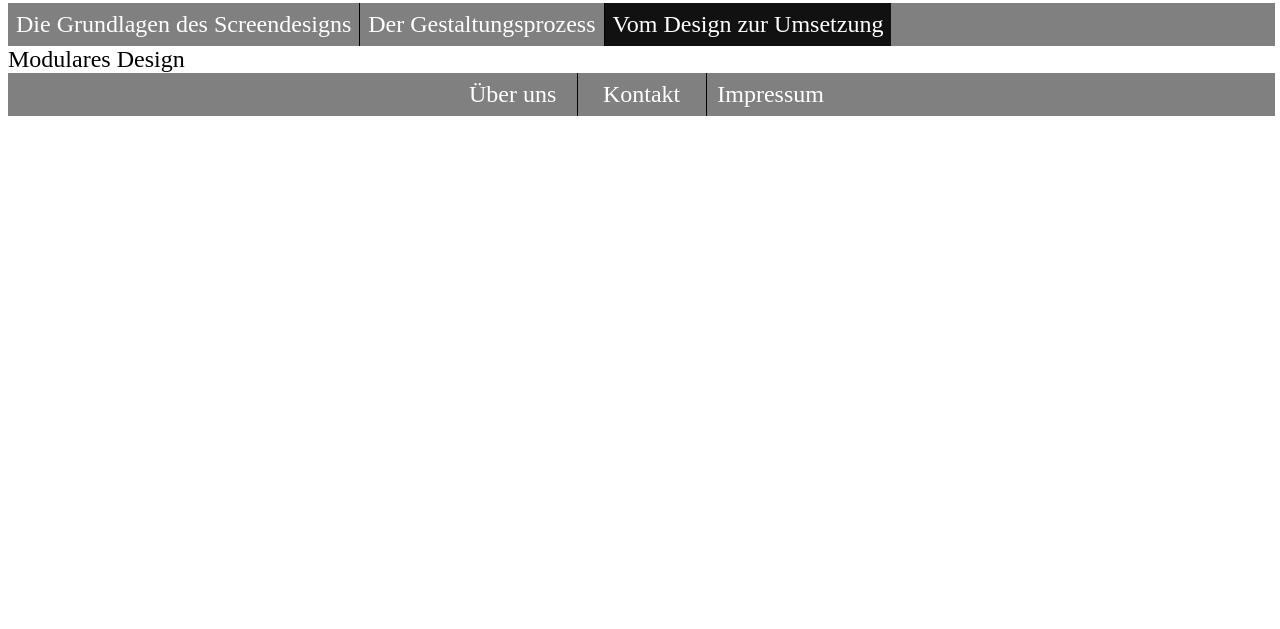
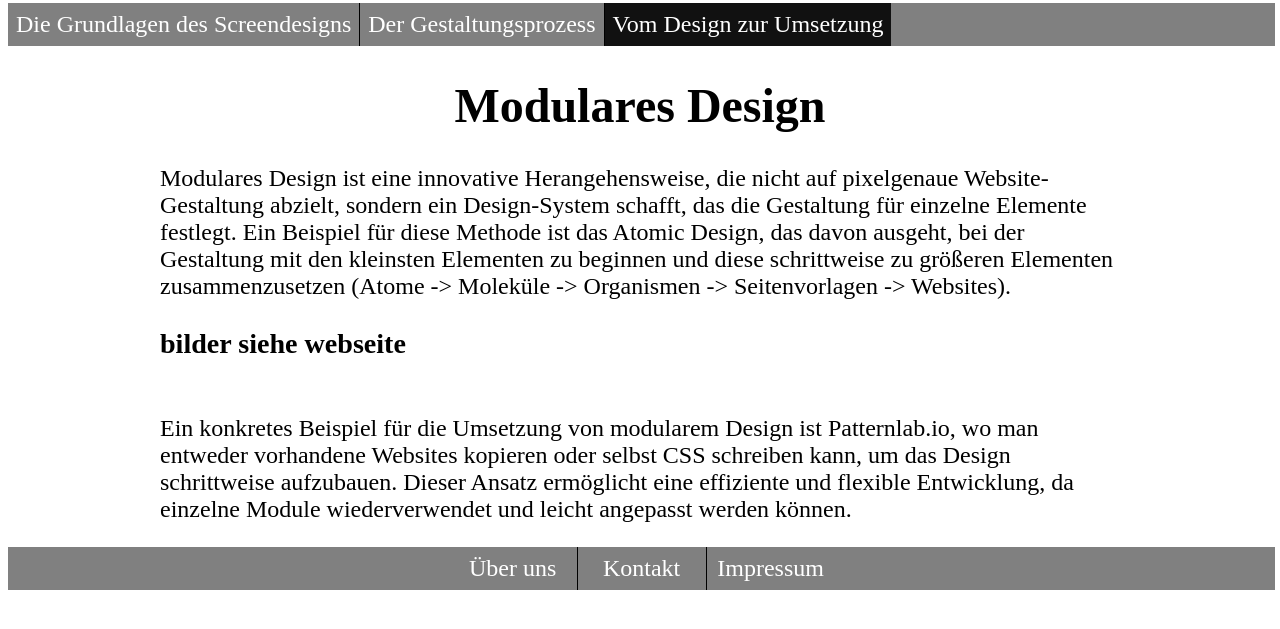
Before and after one commit to Skzter/public_html, a plain HTML site: page DesignZuUmsetzung/ModularesDesign.html in a window 1280 px wide. Shown: the part 95-724 px from the top of the page. Drawn offline with Linux system fonts and the light colour scheme.

Commit message:
content komplett eingefügt

```diff
--- a/DesignZuUmsetzung/ModularesDesign.html
+++ b/DesignZuUmsetzung/ModularesDesign.html
@@ -43,7 +43,22 @@
 		</nav>
 
 		<main>
-			Modulares Design
+			<h1>Modulares Design</h1>
+				<article>
+					<div class="info">
+						<p>
+							Modulares Design ist eine innovative Herangehensweise, die nicht auf pixelgenaue Website-Gestaltung abzielt, sondern ein Design-System schafft, das die
+							Gestaltung für einzelne Elemente festlegt. Ein Beispiel für diese Methode ist das Atomic Design, das davon ausgeht, bei der Gestaltung mit den kleinsten
+							Elementen zu beginnen und diese schrittweise zu größeren Elementen zusammenzusetzen (Atome -> Moleküle -> Organismen -> Seitenvorlagen -> Websites).
+							<br><h3>bilder siehe webseite</h3></br>
+							Ein konkretes Beispiel für die Umsetzung von modularem Design ist Patternlab.io, wo man entweder vorhandene Websites kopieren oder selbst CSS schreiben
+							kann, um das Design schrittweise aufzubauen. Dieser Ansatz ermöglicht eine effiziente und flexible Entwicklung, da einzelne Module wiederverwendet und
+							leicht angepasst werden können.
+						</p>
+					</div>
+				</article>
+
+
 		</main>
 
 		<footer>
```
Also changed, not shown: DesignZuUmsetzung/VomDesignZurUmsetzung.html (+12 -1 lines), Gestaltungsprozess/DesignFeedback.html (+9 -5 lines), Gestaltungsprozess/EckpunkteDerEntstehung.html (+16 -6 lines), Gestaltungsprozess/Gestaltungsprozess.html (+4 -1 lines), Gestaltungsprozess/MoodboardStyletiles.html (+13 -5 lines).
